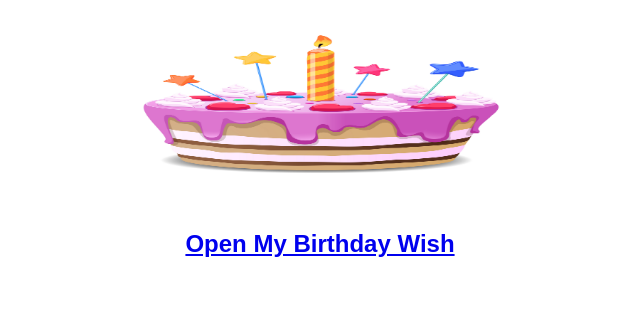
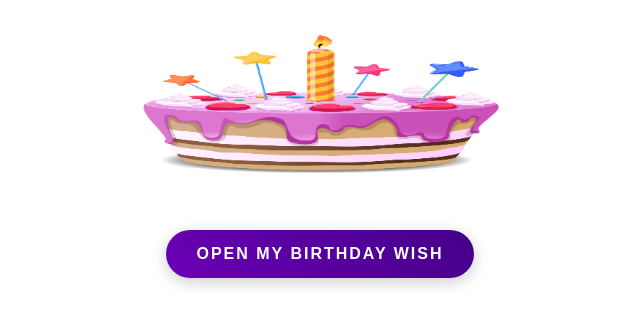
Before and after one commit to Nileshthakur2003/jannat, a plain HTML site: page index.html in a window 1280 px wide. Shown: the part 236-562 px from the top of the page, without its empty margins (320-960 px from the left). Drawn offline with nearby package versions, Linux system fonts and the light colour scheme.

Commit message:
Update index.html

```diff
--- a/index.html
+++ b/index.html
@@ -32,6 +32,7 @@
             display: inline-block;
             padding: 15px 30px;
             font-size: 16px;
+            text-decoration:none;
             color: #fff;
             background: linear-gradient(45deg, #6b00b6, #440088);
             border: none;
@@ -51,7 +52,7 @@
         <h1 class="animate__animated animate__rubberBand" style="margin-top:40px;font-size: 40px;">Aara</h1>
         <img alt="birthday_cake"class="animate__animated animate__rubberBand"  src="bdaycake.jpg" height="200px" width="50%" />
         <h2 class="cake animate__animated animate__rubberBand animate__delay-2s animate_infinite">
-            <a href="birthday_2.html">Open My Birthday Wish</a>
+            <a href="birthday_2.html" class="button" >Open My Birthday Wish</a>
         </h2>
     </center>
     </div>
```
